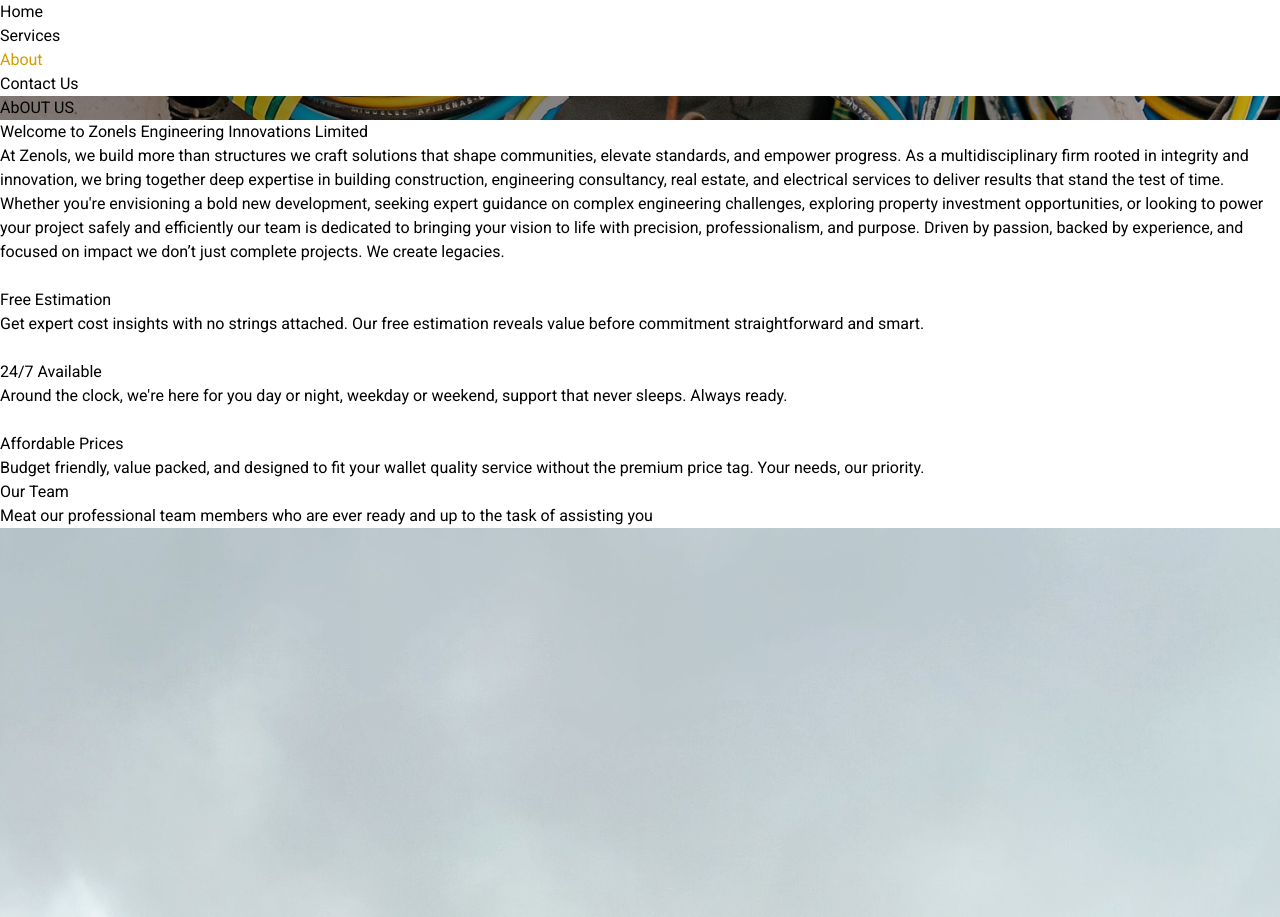
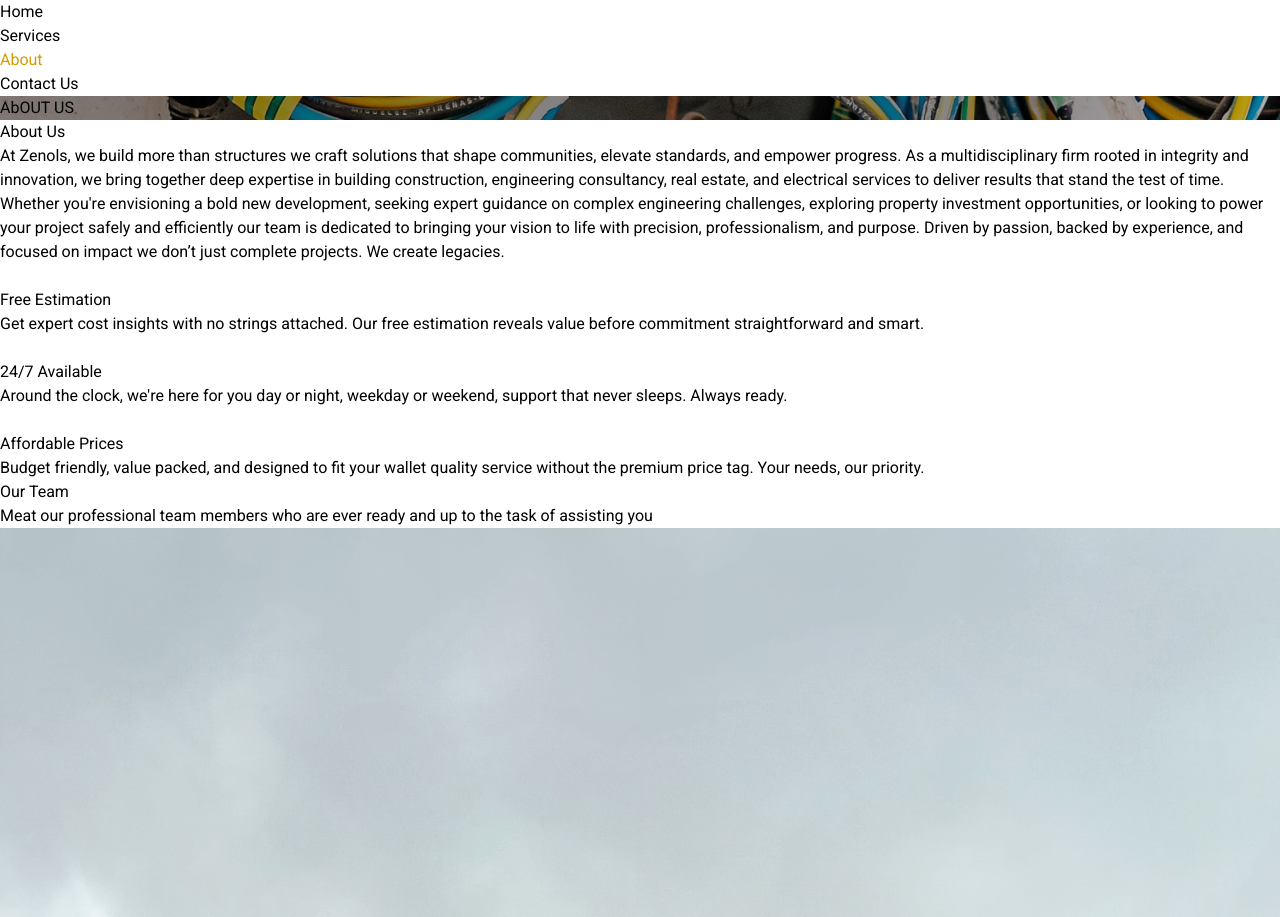
Before and after one commit to Kingsley6624/zenolswebsite, a React (Vite) app: page /about in a window 1280 px wide. Shown: the part 1320-2237 px from the top of the page. Built offline with nearby package versions, Linux system fonts and the light colour scheme; some icons are missing.

Commit message:
about us

```diff
--- a/src/Components/Pages/About.jsx
+++ b/src/Components/Pages/About.jsx
@@ -41,7 +41,7 @@
           style={{ backgroundImage: `url(${abtimg})` }}
         ></div>
         <div className="basis-1/2 flex flex-col gap-3">
-          <h2 className="font-semibold text-4xl">Welcome to Zonels Engineering Innovations Limited</h2>
+          <h2 className="font-semibold text-4xl">About Us</h2>
           <p className="text-xl text-[#272727]">
             At Zenols, we build more than structures we craft solutions that
             shape communities, elevate standards, and empower progress. As a
```
